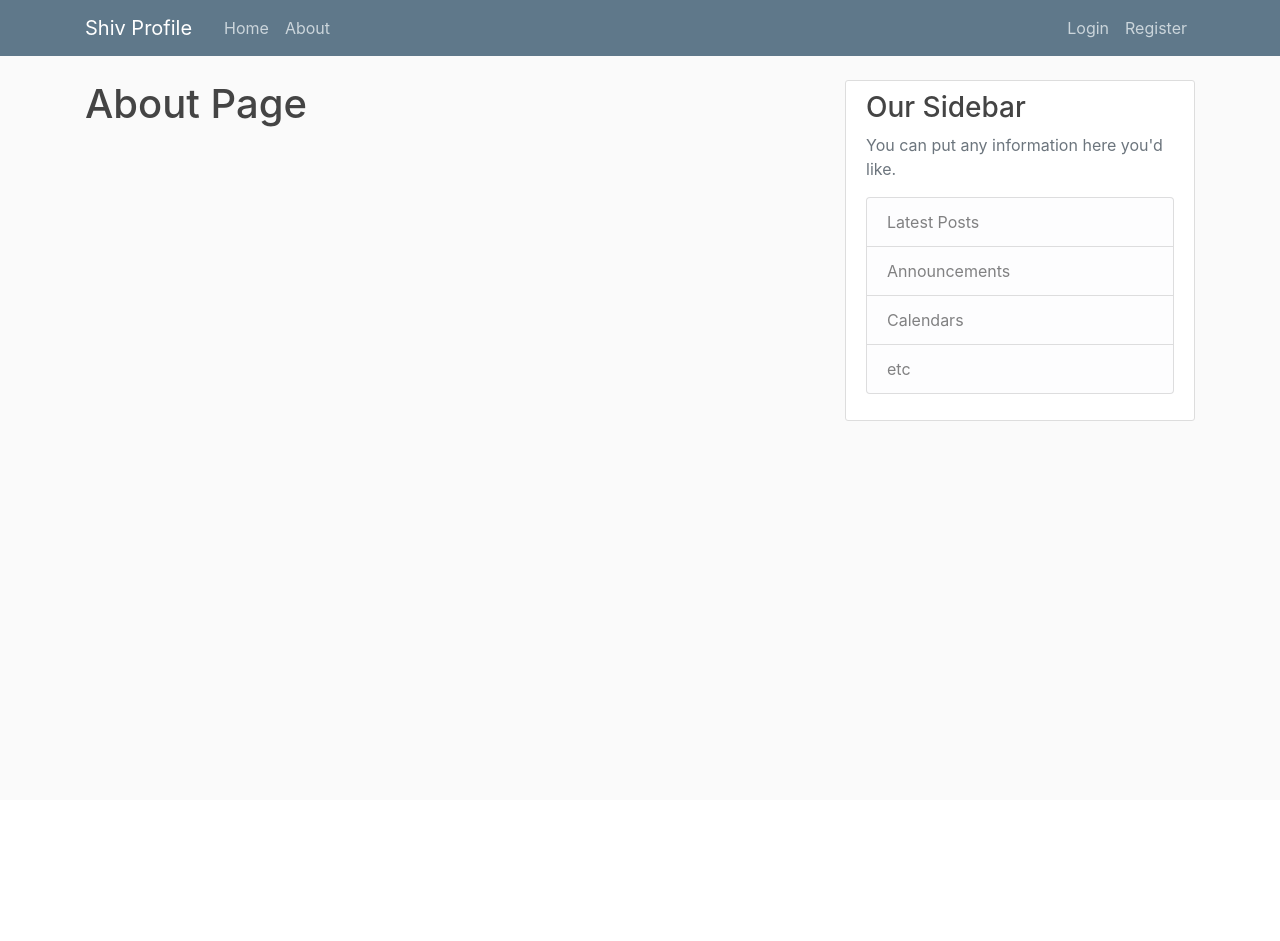
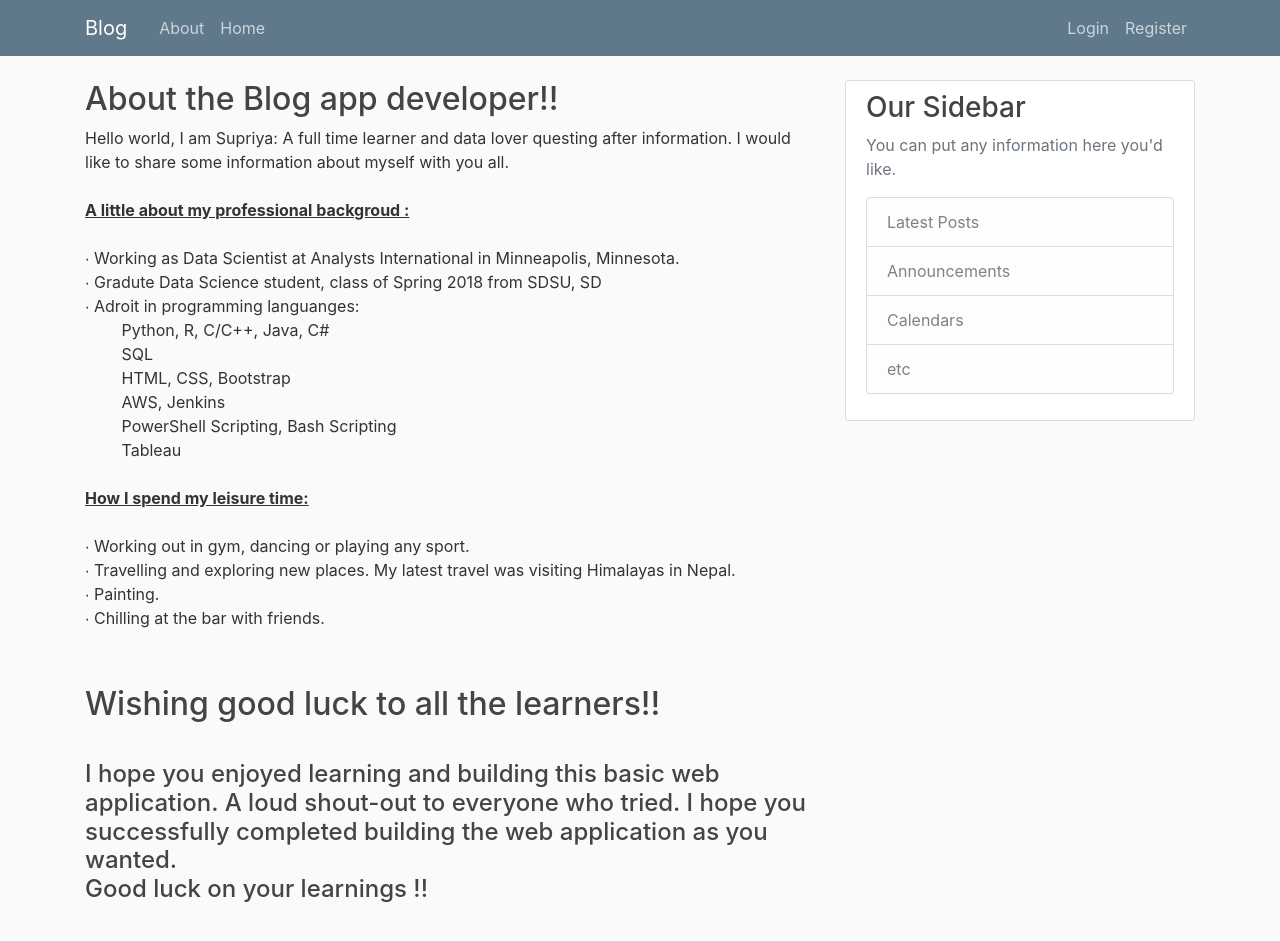
Before and after one commit to supriya-s-jadhav/Django-Project, a Django app: page /Profile/about/ in a window 1280 px wide. Before the commit the page ends 421 px from the top, so only its background shows below. Run offline with Django 3.2, Linux system fonts and the light colour scheme; some libraries are stand-ins or nearby versions.

Commit message:
sample output

```diff
--- a/mysite/Profile/templates/Profile/about.html
+++ b/mysite/Profile/templates/Profile/about.html
@@ -1,4 +1,8 @@
 {% extends "Profile/base.html" %}
 {% block content %}
-    <h1>About Page</h1>
+    <h2>About the Blog app developer!!</h2>
+    <p>Hello world, I am Supriya: A full time learner and data lover questing after information. I would like to share some information about myself with you all.<br> <br><u><b>A little about my professional backgroud : </u></b></br> <br>&#8729; Working as Data Scientist at Analysts International in Minneapolis, Minnesota. </br>&#8729; Gradute Data Science student, class of Spring 2018 from SDSU, SD <br>&#8729; Adroit in programming languanges: </br>&emsp;&emsp; Python, R, C/C++, Java, C# <br>&emsp;&emsp; SQL <br>&emsp;&emsp; HTML, CSS, Bootstrap <br> &emsp;&emsp; AWS, Jenkins <br> &emsp;&emsp; PowerShell Scripting, Bash Scripting <br>&emsp;&emsp; Tableau</br> <br><u><b>How I spend my leisure time:</b></u></br> <br>&#8729; Working out in gym, dancing or playing any sport. <br>&#8729; Travelling and exploring new places. My latest travel was visiting Himalayas in Nepal. <br>&#8729; Painting. <br>&#8729; Chilling at the bar with friends.</p>
+
+    <h2><br>Wishing good luck to all the learners!!</br></h2>
+    <h4><br>I hope you enjoyed learning and building this basic web application. A loud shout-out to everyone who tried. I hope you successfully completed building the web application as you wanted.<br>Good luck on your learnings !! </br></br></h4>
 {% endblock content %}
--- a/mysite/Profile/templates/Profile/base.html
+++ b/mysite/Profile/templates/Profile/base.html
@@ -12,23 +12,23 @@
     <link rel="stylesheet" type="text/css" href="{% static 'Profile/main.css' %}">
 
     {% if title %}
-        <title>Shiv Profile - {{ title }}</title>
+        <title>Blog - {{ title }}</title>
     {% else %}
-        <title>Shiv Profile</title>
+        <title>Blog</title>
     {% endif %}
 </head>
 <body>
     <header class="site-header">
         <nav class="navbar navbar-expand-md navbar-dark bg-steel fixed-top">
           <div class="container">
-            <a class="navbar-brand mr-4" href="{% url 'Profile-home' %}">Shiv Profile</a>
+            <a class="navbar-brand mr-4" href="{% url 'Profile-blog' %}">Blog</a>
             <button class="navbar-toggler" type="button" data-toggle="collapse" data-target="#navbarToggle" aria-controls="navbarToggle" aria-expanded="false" aria-label="Toggle navigation">
             <span class="navbar-toggler-icon"></span>
             </button>
             <div class="collapse navbar-collapse" id="navbarToggle">
               <div class="navbar-nav mr-auto">
+                <a class="nav-item nav-link" href="{% url 'Profile-about' %}">About</a>
                 <a class="nav-item nav-link" href="{% url 'Profile-home' %}">Home</a>
-                <a class="nav-item nav-link" href="{% url 'Profile-about' %}">About</a>
               </div>
               <!-- Navbar Right Side -->
               <div class="navbar-nav">
--- a/mysite/Profile/urls.py
+++ b/mysite/Profile/urls.py
@@ -2,6 +2,7 @@ from django.urls import path
 from . import views
 
 urlpatterns = [
+    path("Blog/", views.blog, name="Profile-blog"),
+    path("about/", views.about, name="Profile-about"),
     path("home/", views.home, name='Profile-home'),
-    path("about/", views.about, name="Profile-about"),
 ]
--- a/mysite/Profile/views.py
+++ b/mysite/Profile/views.py
@@ -20,14 +20,17 @@ posts = [
         'date_posted': 'Feb 25, 2020'
     }
 ]
+def blog(request):
+    context =  {
+        'posts': Post.objects.all()
+    }
+    return render(request, 'Profile/blog.html',context)
+
 
 def home(request):
     #date_now = datetime.now().strftime ("%A, %d %B, %Y at %X")
     #return HttpResponse("<h1> Home </h1> <br/>Hello, Welcome to my world !! <br/> Its: " + date_now +" <br/> - Shiv")
-    context =  {
-        'posts': Post.objects.all()
-    }
-    return render(request, 'Profile/home.html',context)
+    return render(request,'Profile/home.html', {'title': 'About'})
 
 def about(request):
     return render(request,'Profile/about.html', {'title': 'About'})
```
Also changed, not shown: ProjectSetUp.md (+1 -1 lines), mysite/Profile/templates/Profile/blog.html (added, +15 -0 lines), mysite/Profile/templates/Profile/home.html (+2 -12 lines), ReadMe.md, Web Application View /about.png (added), Web Application View /admin1.png (added), Web Application View /admin2.png (added), Web Application View /blog.png (added), Web Application View /home.png (added), mysite/db.sqlite3.
